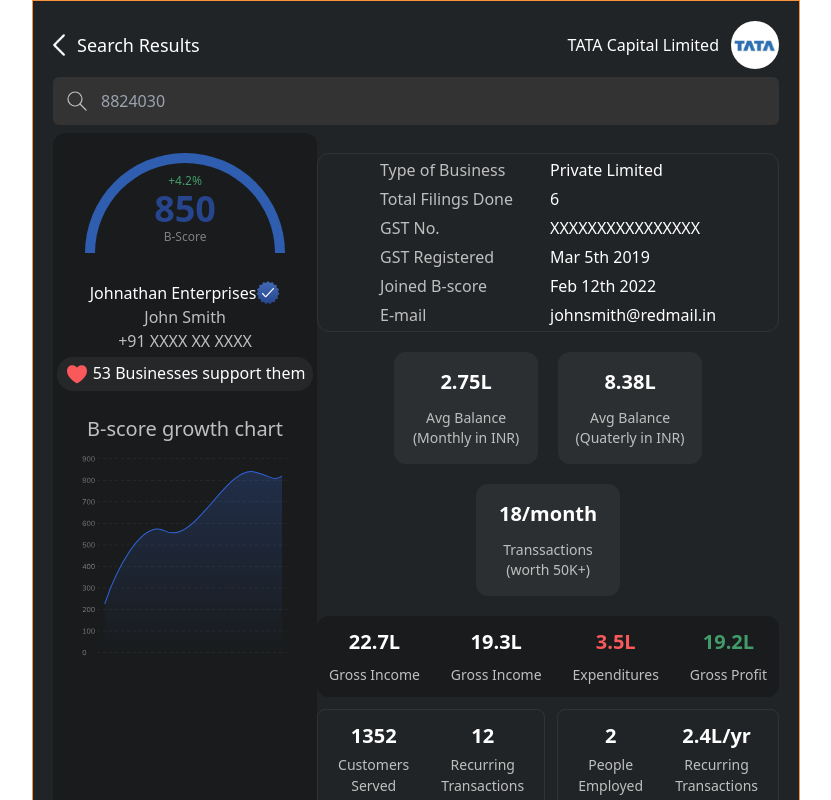
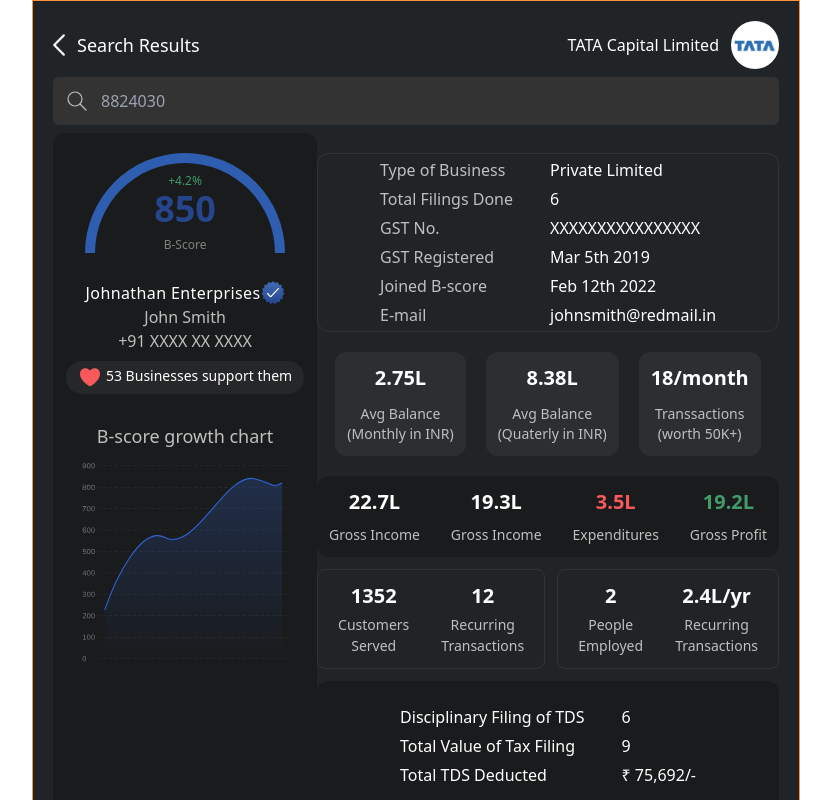
Before and after one commit to Prathamesh-Dukare/Business-Score-Dashboard, a React (Vite) app: page / in a window 1280 px wide. Shown: the top 800 px of the page, without its empty margins (224-1055 px from the left). Built offline with nearby package versions, Linux system fonts and the light colour scheme.

Commit message:
Fix : SPacing

```diff
--- a/src/App.jsx
+++ b/src/App.jsx
@@ -7,7 +7,7 @@
     return (
         <section className='App bg-bgmain text-white border border-orange-400 max-w-screen-md m-auto p-2 sm:p-5'>
             <Header />
-            <section className="main-section flex">
+            <section className="main-section md:flex">
                 <BScore />
                 <BDetails />
             </section>
--- a/src/components/BScore.jsx
+++ b/src/components/BScore.jsx
@@ -14,27 +14,27 @@
                 <div className="meter-info relative bottom-20 text-center ">
                     <p className='text-[#439B6A] text-xs'>+4.2%</p>
                     <p className='text-[#26458C] text-4xl font-semibold'>850</p>
-                    <p className='text-[#808080] text-xs font-light'>B-Score</p>
+                    <p className='text-[#808080] text-xs mt-2 font-light'>B-Score</p>
                 </div>
 
             </div>
 
             <div className="merchant text-center">
                 <div className="merchant-name flex justify-center">
-                    <p>Johnathan Enterprises</p>
+                    <p className='tracking-wide'>Johnathan Enterprises</p>
                     <img className='w-6' src={verifiedIcon} alt="Verified" />
                 </div>
                 <p className='merchant-owner text-light-text'>John Smith</p>
                 <p className='merchant-contact text-light-text'>+91 XXXX XX XXXX</p>
 
-                <div className="support inline-block justify-center my-1 space-x-1 bg-[#ffffff0d] rounded-2xl px-2 py-1">
+                <div className="support inline-block text-sm font-light mb-2 mt-2 justify-center my-1 space-x-1 bg-[#ffffff0d] rounded-2xl px-3 py-1">
                     <img className='w-6 inline-block' src={likeIcon} alt="Like" />
                     <p className='inline-block font-normal'>53 Businesses support them</p>
                 </div>
             </div>
 
             <div className="bscore-chart text-center my-5">
-                <p className='text-light-text text-xl'>B-score growth chart</p>
+                <p className='text-light-text text-lg'>B-score growth chart</p>
                 <img className='px-5 mx-auto' src={scoreChart} alt="BScore Chart"/>
             </div>
 
--- a/src/components/BalanceCard.jsx
+++ b/src/components/BalanceCard.jsx
@@ -3,7 +3,7 @@
 export default function BalanceCard(props) {
     const { amount, info, condition } = props
     return (
-        <div className='balance-card bg-card-bg rounded-xl inline-block text-center p-4 space-y-3 w-36 '>
+        <div className='balance-card bg-card-bg rounded-xl inline-block text-center p-3 space-y-3 w-30 '>
             <h2 className='font-semibold text-xl'>{amount}</h2>
             <div className='text-light-text text-sm'>
                 <p>{info}</p>
```
